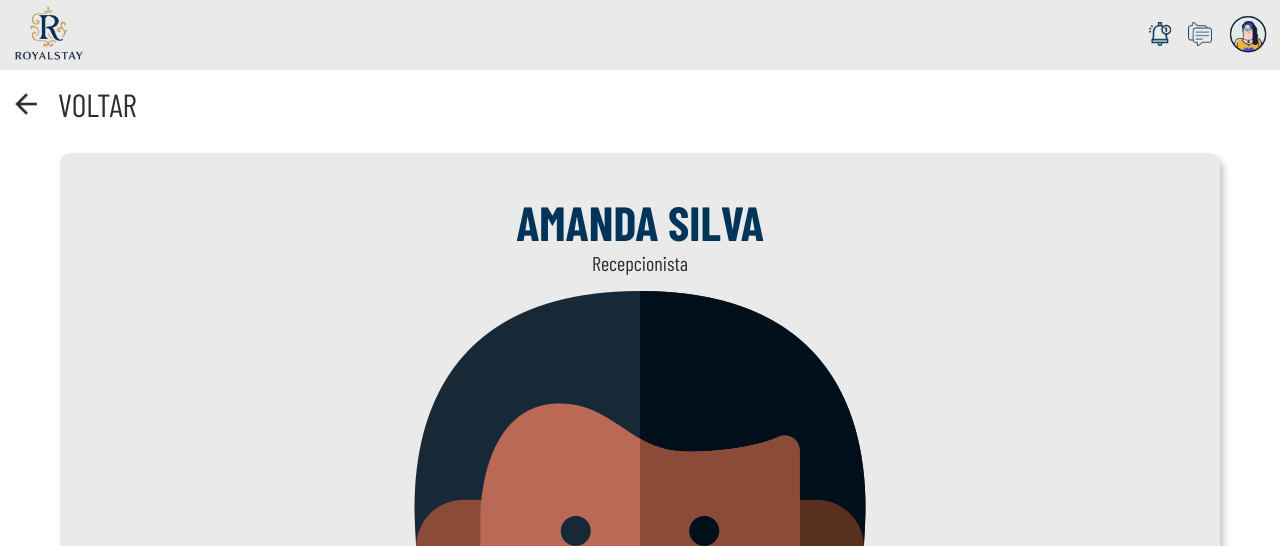
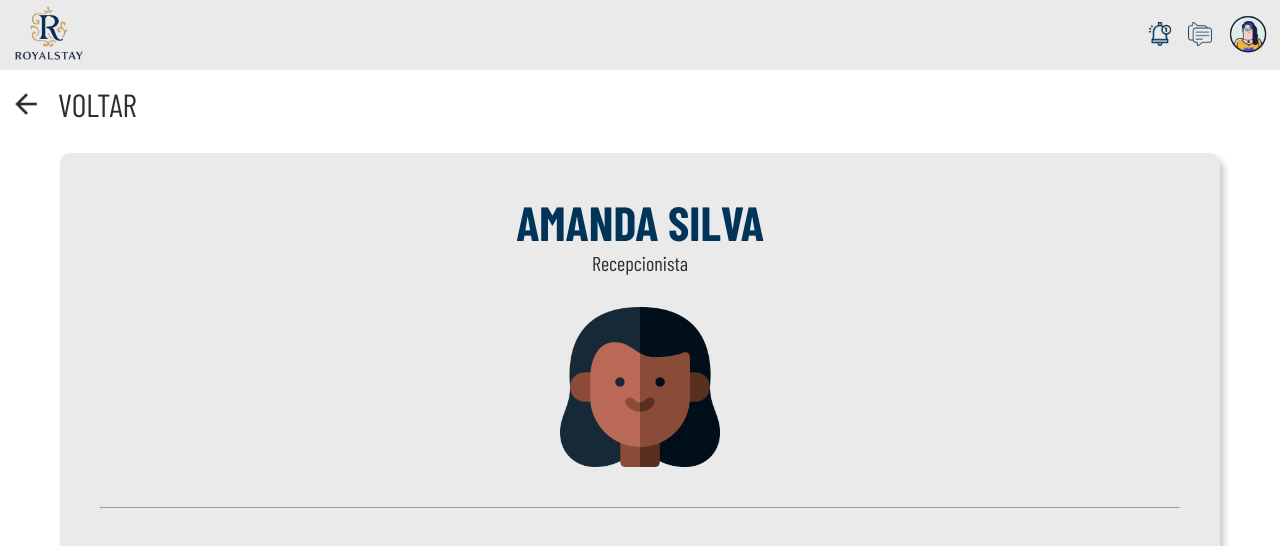
Before and after one commit to Wasleny/RoyalStay, a website: page pages/employees/employee-details.html in a window 1280 px wide. Shown: the top 546 px of the page. Drawn offline with nearby package versions, Linux system fonts and the light colour scheme; a web font is replaced by a local one.

Commit message:
refactor: restructure image hierarchy, remove extra tags, and apply styles

```diff
--- a/pages/employees/employee-details.html
+++ b/pages/employees/employee-details.html
@@ -51,11 +51,7 @@
         <h1>AMANDA SILVA</h1>
         <h2>Recepcionista</h2>
 
-        <div>
-            <p>
-                <img src="/images/avatars/first_employee.png" alt="Imagem de Foto do Usuário">
-            </p>
-        </div>
+        <img data-role="employee-avatar" src="/images/avatars/first_employee.png" alt="Imagem de Foto do Usuário">
 
         <hr>
 
--- a/sass/main.scss
+++ b/sass/main.scss
@@ -14,3 +14,4 @@
 @use 'pages/panel';
 @use 'pages/cancellation';
 @use 'pages/owner-validation';
+@use 'pages/employee-details';
--- /dev/null
+++ b/sass/pages/_employee-details.scss
@@ -0,0 +1,11 @@
+img[data-role="employee-avatar"] {
+    margin: 2rem auto 0;
+    display: block;
+    height: 10rem;
+    width: auto;
+
+    @media (width < 500px) {
+        width: 100%;
+        height: auto;
+    }
+}
```
Also changed, not shown: css/styles.css, 1 other file.
